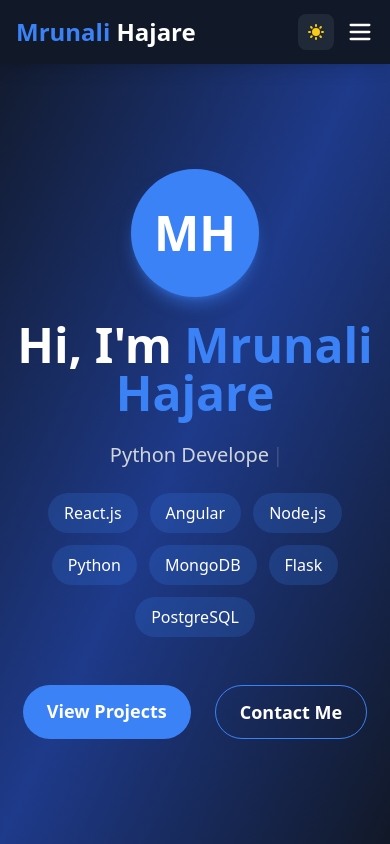
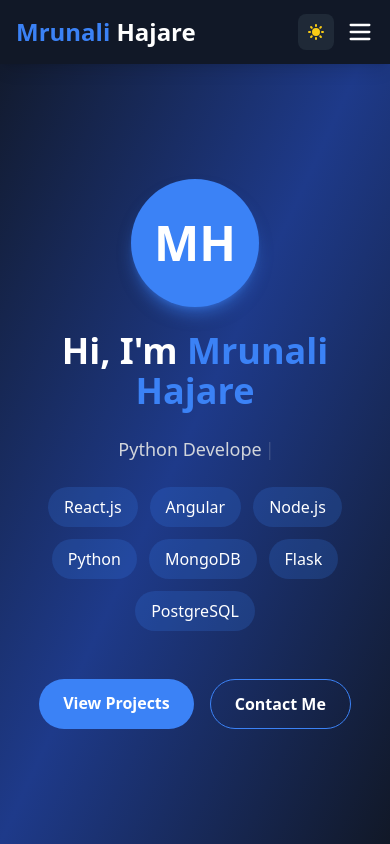
Before and after one commit to Mrunali-66/portfolio, a React (Create React App) app: page / in a window 390 px wide. Shown: the top 844 px of the page. Built offline with nearby package versions, Linux system fonts and the light colour scheme.

Commit message:
Fix mobile overflow issue

```diff
--- a/src/App.css
+++ b/src/App.css
@@ -1,69 +1,168 @@
-.App {
-  text-align: center;
-}
+/* ===== COMPLETE FIXED CSS FILE ===== */
+/* Add this to your index.css or App.css */
 
-.App-logo {
-  height: 40vmin;
-  pointer-events: none;
-}
+@tailwind base;
+@tailwind components;
+@tailwind utilities;
 
-@media (prefers-reduced-motion: no-preference) {
-  .App-logo {
-    animation: App-logo-spin infinite 20s linear;
+/* Critical Base Fixes */
+@layer base {
+  * {
+    margin: 0;
+    padding: 0;
+    box-sizing: border-box;
+  }
+
+  html {
+    overflow-x: hidden;
+    width: 100%;
+    max-width: 100%;
+    scroll-behavior: smooth;
+  }
+
+  body {
+    overflow-x: hidden;
+    width: 100%;
+    max-width: 100%;
+    position: relative;
+    margin: 0;
+    padding: 0;
+    font-family: 'Poppins', -apple-system, BlinkMacSystemFont, 'Segoe UI', 'Roboto', 'Oxygen',
+      'Ubuntu', 'Cantarell', 'Fira Sans', 'Droid Sans', 'Helvetica Neue',
+      sans-serif;
+    -webkit-font-smoothing: antialiased;
+    -moz-osx-font-smoothing: grayscale;
+  }
+
+  #root {
+    overflow-x: hidden;
+    width: 100%;
+    max-width: 100%;
   }
 }
 
-.App-header {
-  background-color: #282c34;
-  min-height: 100vh;
-  display: flex;
-  flex-direction: column;
-  align-items: center;
-  justify-content: center;
-  font-size: calc(10px + 2vmin);
-  color: white;
-}
+/* Utility Layer Fixes */
+@layer utilities {
+  .container-safe {
+    width: 100%;
+    max-width: 100%;
+    margin-left: auto;
+    margin-right: auto;
+    padding-left: 1rem;
+    padding-right: 1rem;
+  }
 
-.App-link {
-  color: #61dafb;
-}
+  @media (min-width: 640px) {
+    .container-safe {
+      padding-left: 1.5rem;
+      padding-right: 1.5rem;
+    }
+  }
 
-@keyframes App-logo-spin {
-  from {
-    transform: rotate(0deg);
-  }
-  to {
-    transform: rotate(360deg);
+  @media (min-width: 1024px) {
+    .container-safe {
+      padding-left: 2rem;
+      padding-right: 2rem;
+    }
   }
 }
 
-/* Base state: hidden */
-.project-card {
-  opacity: 0;
-  transform: translateY(30px); /* default fade-up */
-  transition: all 0.7s ease-out;
+/* App Wrapper */
+.App {
+  overflow-x: hidden;
+  width: 100%;
+  max-width: 100%;
+  min-height: 100vh;
 }
 
-/* Fade-up animation */
-.project-card.fade-up.animate-visible {
-  opacity: 1;
-  transform: translateY(0);
+/* Section Base Styles */
+section {
+  overflow-x: hidden;
+  width: 100%;
+  max-width: 100%;
+  position: relative;
 }
 
-/* Slide-left animation */
-.project-card.slide-left {
-  transform: translateX(30px);
-}
-.project-card.slide-left.animate-visible {
-  opacity: 1;
-  transform: translateX(0);
+/* Container Fixes */
+.max-w-7xl,
+.max-w-6xl,
+.max-w-5xl,
+.max-w-4xl {
+  max-width: calc(100vw - 2rem) !important;
 }
 
-/* Rotate-in animation */
-.project-card.rotate-in {
-  transform: rotate(15deg);
+/* Mobile Specific Fixes */
+@media (max-width: 768px) {
+  body {
+    overflow-x: hidden !important;
+    width: 100% !important;
+  }
+
+  .max-w-7xl,
+  .max-w-6xl,
+  .max-w-5xl,
+  .max-w-4xl {
+    max-width: 100% !important;
+    padding-left: 1rem;
+    padding-right: 1rem;
+  }
+
+  /* Fix for mx-auto with padding */
+  .mx-auto {
+    max-width: calc(100vw - 2rem);
+  }
 }
-.project-card.rotate-in.animate-visible {
-  opacity: 1;
-  transform: rotate(0deg);
+
+/* Framer Motion Fix */
+div[style*="transform"],
+div[style*="width"] {
+  max-width: 100% !important;
 }
+
+/* Grid Layout Fixes */
+.grid {
+  width: 100%;
+  max-width: 100%;
+}
+
+/* Flex Container Fixes */
+.flex {
+  max-width: 100%;
+}
+
+/* Fixed and Absolute Positioning Fixes */
+.fixed,
+.absolute {
+  max-width: 100vw;
+}
+
+/* Additional Tailwind Class Overrides */
+.w-screen {
+  width: 100vw;
+  max-width: 100%;
+}
+
+/* Prevent text overflow */
+.text-responsive {
+  word-wrap: break-word;
+  overflow-wrap: break-word;
+}
+
+/* Custom Scrollbar (Optional) */
+::-webkit-scrollbar {
+  width: 8px;
+  height: 8px;
+}
+
+::-webkit-scrollbar-track {
+  background: #1a1a1a;
+}
+
+::-webkit-scrollbar-thumb {
+  background: #3b82f6;
+  border-radius: 4px;
+}
+
+::-webkit-scrollbar-thumb:hover {
+  background: #2563eb;
+}
--- a/src/App.js
+++ b/src/App.js
@@ -12,7 +12,7 @@
 function App() {
   return (
     <ThemeProvider>
-      <div className="min-h-screen">
+      <div className="min-h-screen overflow-x-hidden w-full" style={{ maxWidth: '100%' }}>
         <Navbar />
         <Hero />
         <About />
--- a/src/Hero.js
+++ b/src/Hero.js
@@ -13,8 +13,9 @@
           ? 'bg-gradient-to-br from-gray-900 via-blue-900 to-gray-900 text-white'
           : 'bg-gradient-to-br from-gray-50 via-white to-gray-100 text-gray-900'
       }`}
+      style={{ overflow: 'hidden', maxWidth: '100%', width: '100%' }}
     >
-      <div className="max-w-5xl mx-auto px-4 text-center">
+      <div className="w-full px-4 sm:px-6 lg:px-8 text-center" style={{ maxWidth: '100%' }}>
 
         {/* Logo */}
         <motion.div
@@ -35,7 +36,8 @@
           initial={{ opacity: 0, y: 50 }}
           animate={{ opacity: 1, y: 0 }}
           transition={{ duration: 1 }}
-          className="text-5xl md:text-7xl font-bold mb-6"
+          className="text-4xl sm:text-5xl md:text-7xl font-bold mb-6 px-4"
+          style={{ maxWidth: '100%' }}
         >
           Hi, I'm <span className={`transition-colors duration-300 ${
             isDark ? 'text-blue-500' : 'text-blue-600'
@@ -47,9 +49,10 @@
           initial={{ opacity: 0, y: 30 }}
           animate={{ opacity: 1, y: 0 }}
           transition={{ duration: 1, delay: 0.3 }}
-          className={`text-xl md:text-2xl mb-6 transition-colors duration-300 ${
+          className={`text-lg sm:text-xl md:text-2xl mb-6 px-4 transition-colors duration-300 ${
             isDark ? 'text-gray-300' : 'text-gray-600'
           }`}
+          style={{ maxWidth: '100%' }}
         >
           <Typewriter
             words={[
@@ -74,7 +77,8 @@
             hidden: { opacity: 0 },
             visible: { opacity: 1, transition: { staggerChildren: 0.15 } },
           }}
-          className="flex flex-wrap gap-3 justify-center mb-12"
+          className="flex flex-wrap gap-3 justify-center mb-12 px-4"
+          style={{ maxWidth: '100%' }}
         >
           {[
             "React.js",
@@ -108,11 +112,12 @@
           initial={{ opacity: 0, y: 30 }}
           animate={{ opacity: 1, y: 0 }}
           transition={{ duration: 1, delay: 0.6 }}
-          className="flex gap-6 justify-center flex-wrap"
+          className="flex gap-4 sm:gap-6 justify-center flex-wrap px-4"
+          style={{ maxWidth: '100%' }}
         >
           <motion.a
             href="#projects"
-            className={`px-6 py-3 rounded-full text-lg font-semibold transition-all duration-300 ${
+            className={`px-6 py-3 rounded-full text-base sm:text-lg font-semibold transition-all duration-300 ${
               isDark
                 ? 'bg-blue-500 hover:bg-blue-600 text-white'
                 : 'bg-blue-600 hover:bg-blue-700 text-white shadow-lg'
@@ -124,7 +129,7 @@
           </motion.a>
           <motion.a
             href="#contact"
-            className={`px-6 py-3 rounded-full text-lg font-semibold transition-all duration-300 ${
+            className={`px-6 py-3 rounded-full text-base sm:text-lg font-semibold transition-all duration-300 ${
               isDark
                 ? 'border border-blue-500 hover:bg-blue-500 hover:text-white text-white'
                 : 'border-2 border-blue-600 hover:bg-blue-600 hover:text-white text-blue-600'
```
Lines whose indentation alone changed are shown as unchanged.
